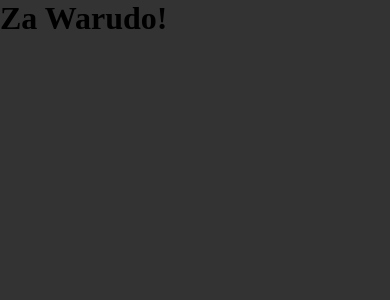
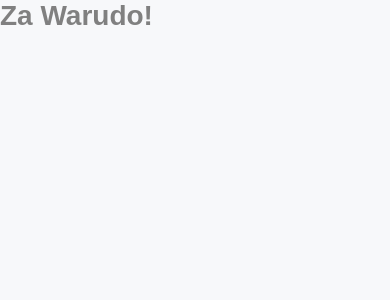
Before and after one commit to vinaud/NLW5-Podcastr, a Next.js app in the folder podcastr/: page / in a window 390 px wide. Shown: the top 300 px of the page. Built offline with nearby package versions, Linux system fonts and the light colour scheme.

Commit message:
CHore: global styles

```diff
--- a/podcastr/src/styles/global.scss
+++ b/podcastr/src/styles/global.scss
@@ -4,7 +4,54 @@
     box-sizing: border-box;
 }
 
+:root {
+    --white: #FFF;
+
+    --gray-50: #F7F8FA;
+    --gray-100: #E6E8EB;
+    --gray-200: #AFB2B1;
+    --gray-500: #808080;
+    --gray-800: #494D4B;
+
+    --green-500: #04D361;
+
+    --purple-300: #9F75FF;
+    --purple-400: #9164FA;
+    --purple-500: #8257E5;
+    --purple-800: #6F48C9;
+  }
+
+@media (max-width: 1080px)
+{
+    html{
+        font-size: 93.75%;
+    }
+}
+
+@media (max-width: 720px)
+{
+    html{
+        font-size: 87.5%;
+    }
+}
 
 body{
-    background: #333;
+    background: var(--gray-50);
 }
+
+body, input, textarea, button {
+    font: 500 1rem sans-serif;
+    color: var(--gray-500);
+}
+
+h1 {
+    font-size: 2rem;
+}
+
+h2 {
+    font-size: 1.5rem;
+}
+
+button {
+    cursor: pointer;
+}
```
